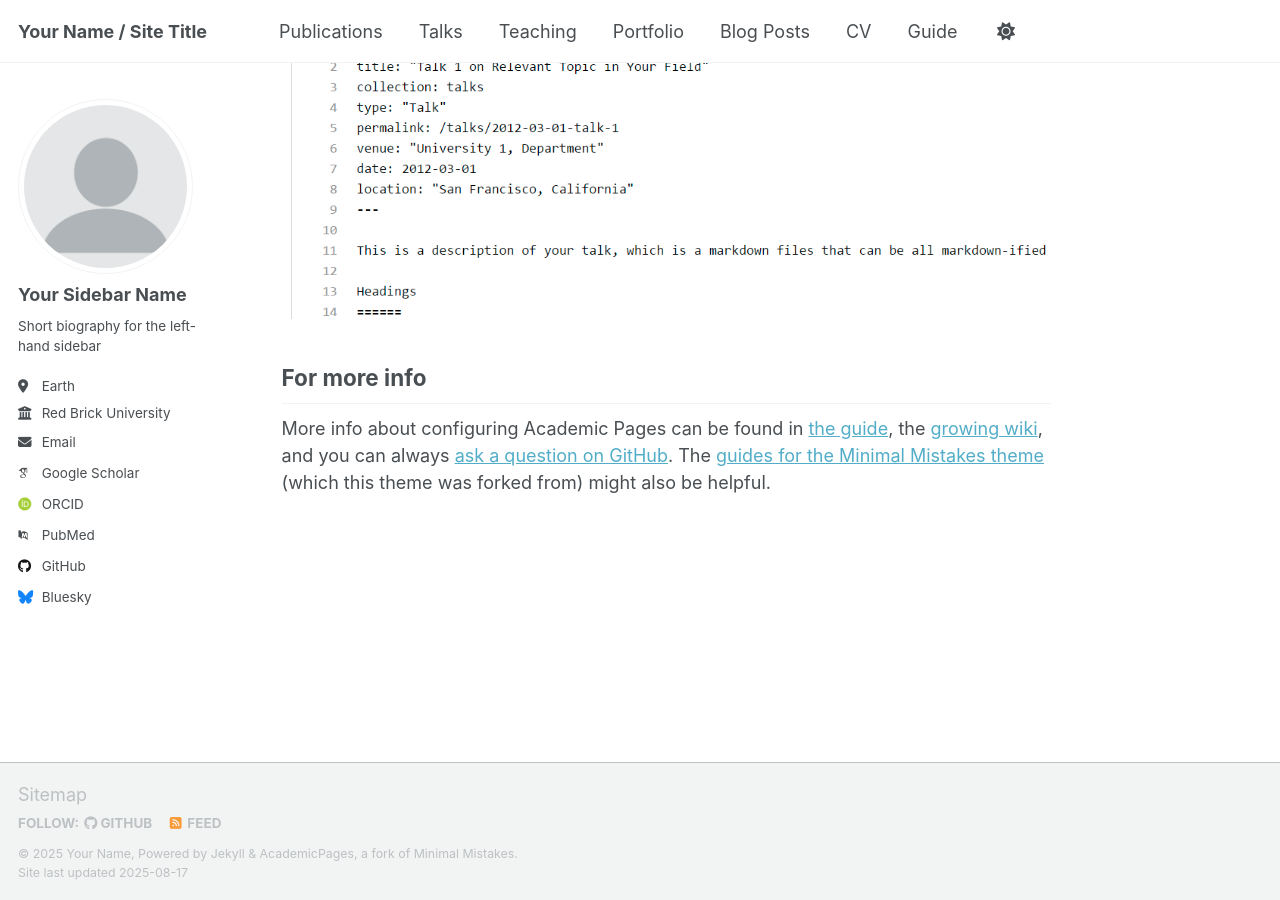
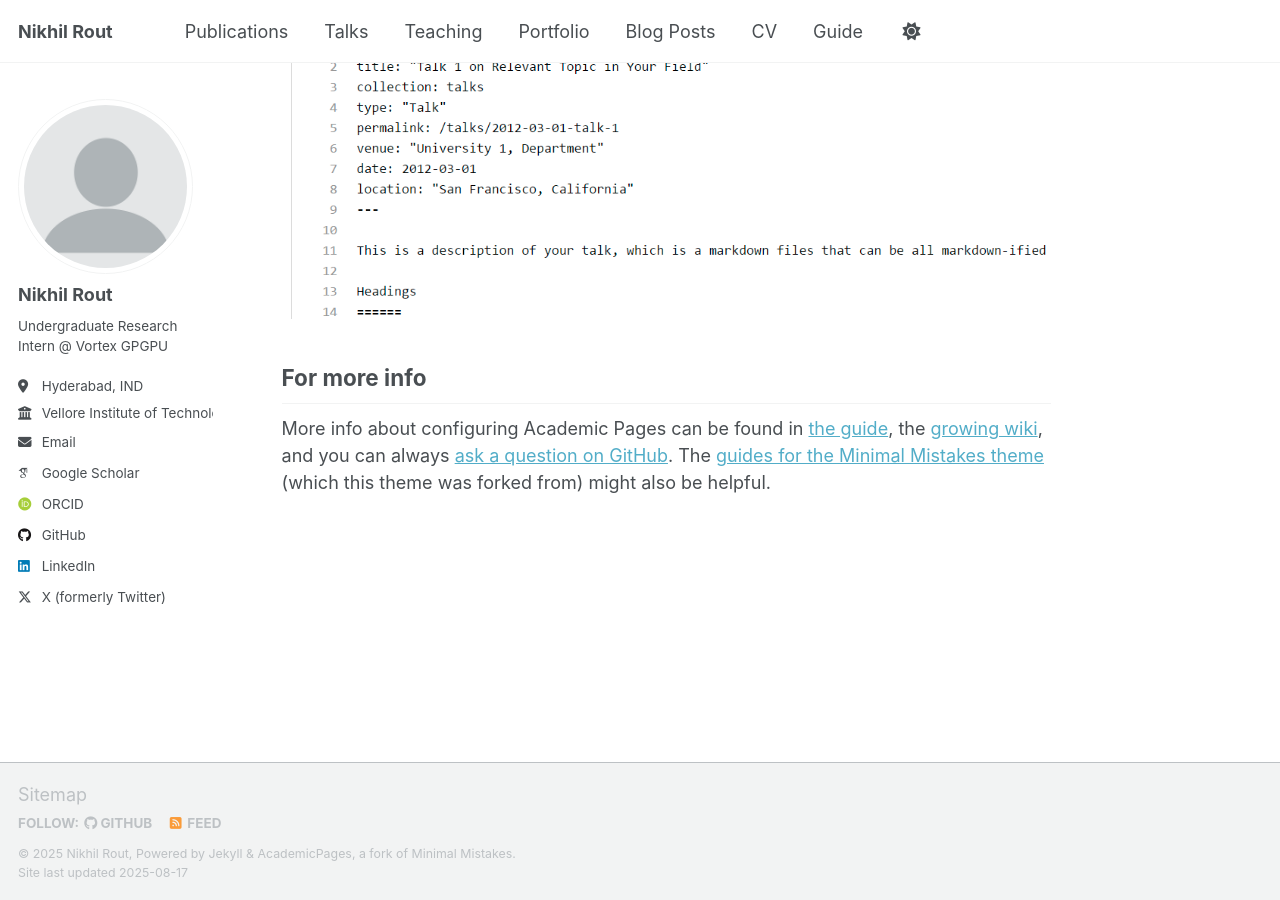
Before and after one commit to NikhilRout/NikhilRout.github.io, a Jekyll site: the page built from _pages/about.md, in a window 1280 px wide and 900 px high, scrolled down 2880 px. Built offline with Jekyll 4.4.1, drawn with Linux system fonts in a browser that asks for light colours; some web fonts are replaced; a script that is not in the unit is left out.

Commit message:
Update _config.yml

```diff
--- a/_config.yml
+++ b/_config.yml
@@ -9,13 +9,13 @@
 # Basic Site Settings
 locale                   : "en-US"
 site_theme               : "default" # Currently available options are "default", "air"
-title                    : "Your Name / Site Title"
+title                    : "Nikhil Rout"
 title_separator          : "-"
-name                     : &name "Your Name"
-description              : &description "personal description"
-url                      : https://academicpages.github.io # the base hostname & protocol for your site e.g. "https://[your GitHub username].github.io" or if you already have some other page hosted on Github then use "https://[your GitHub username].github.io/[Your Repo Name]"
+name                     : &name "Nikhil Rout"
+description              : &description "Research Intern, Vortex GPGPU"
+url                      : https://NikhilRout.github.io # the base hostname & protocol for your site e.g. "https://[your GitHub username].github.io" or if you already have some other page hosted on Github then use "https://[your GitHub username].github.io/[Your Repo Name]"
 baseurl                  : "" # the subpath of your site, e.g. "/blog"
-repository               : "academicpages/academicpages.github.io"
+repository               : "NikhilRout/NikhilRout.github.io"
 
 # Site Author - The following control what appear as part of the author content on the side bar.
 #               If a field is blank the icon and link will not appear, otherwise it will be shown.
@@ -23,23 +23,23 @@
 author:
   # Biographic information
   avatar           : "profile.png"
-  name             : "Your Sidebar Name"
+  name             : "Nikhil Rout"
   pronouns         : # example: "she/her"
-  bio              : "Short biography for the left-hand sidebar"
-  location         : "Earth"
-  employer         : "Red Brick University"
+  bio              : "Undergraduate Research Intern @ Vortex GPGPU"
+  location         : "Hyderabad, IND"
+  employer         : "Vellore Institute of Technology, Chennai"
   uri              : # URL
-  email            : "none@example.org"
+  email            : "nikhilrout97@gmail.com"
 
   # Academic websites
   academia         : # URL
   arxiv            : # URL - Update with the correct link to your profile
-  googlescholar    : "https://scholar.google.com/citations?user=PS_CX0AAAAAJ"
+  googlescholar    : "https://scholar.google.com/citations?user=srBwyToAAAAJ"
   inspire-hep      : # URL
   impactstory      : # URL
-  orcid            : "http://orcid.org/yourorcidurl"
+  orcid            : "https://orcid.org/0009-0000-2735-5491"
   semantic         : # URL
-  pubmed           : "https://www.ncbi.nlm.nih.gov/pubmed/?term=john+snow"
+  pubmed           : # "https://www.ncbi.nlm.nih.gov/pubmed/?term=john+snow"
   researchgate     : # URL
   scopus           : # URL
 
@@ -47,13 +47,13 @@
   bitbucket        : # Username - Update with your username on the site
   codepen          : # Username
   dribbble         : # Username
-  github           : "academicpages"
+  github           : "NikhilRout"
   kaggle           : # Username
   stackoverflow    : # User number or user number and name (i.e., use "1" or "1/jeff-atwood")
 
   # Social media
   artstation       : # Username
-  bluesky          : "bsky.app" # Replace this with you Bluesky username
+  bluesky          : # "bsky.app" # Replace this with you Bluesky username
   facebook         : # Username
   flickr           : # Username
   foursquare       : # Username
@@ -62,7 +62,7 @@
   keybase          : # Username
   instagram        : # Username
   lastfm           : # Username
-  linkedin         : # Username
+  linkedin         : nikhil-rout
   mastodon         : # URL
   medium           : # URL
   pinterest        : # Username
@@ -70,7 +70,7 @@
   steam            : # Username
   telegram         : # URL
   tumblr           : # Username
-  twitter          : # Username for X / Twitter
+  twitter          : nikhilrout97
   vine             : # Username
   weibo            : # Username
   wikipedia        : # Username
```
